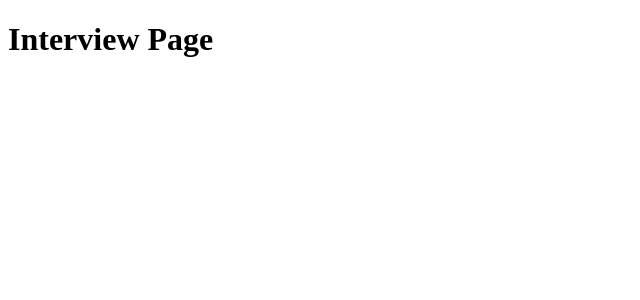
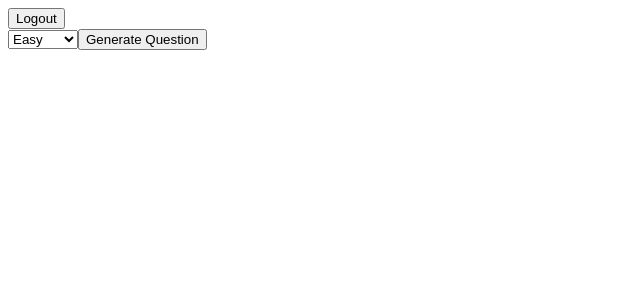
Before and after one commit to Sergiu1809/interview_prep_pot, a React (Vite) app in the folder frontend/: page /interview/1 in a window 1280 px wide. Shown: the top 300 px of the page, without its empty margins (0-640 px from the left). Built offline with nearby package versions, Linux system fonts and the light colour scheme; sample sign-in values are in the browser's storage.

Commit message:
Implement session management and question generation in Dashboard and Interview pages

```diff
--- a/frontend/src/components/ProtectedRoute.jsx
+++ b/frontend/src/components/ProtectedRoute.jsx
@@ -1,9 +1,17 @@
-import {Outlet, Navigate } from "react-router-dom";
-
+import {Outlet, Navigate, useNavigate } from "react-router-dom";
 
 function AuthGuard(){
+    const navigate = useNavigate()
     const token = localStorage.getItem("token")
-    return token ? <Outlet/> : <Navigate to="/"/>
+    return token ?
+        <div>
+            <button onClick={() => {
+                localStorage.removeItem("token")
+                 navigate("/")
+            }}>Logout</button>
+            <Outlet/>
+        </div> :
+        <Navigate to="/"/>
 }
 
 export default AuthGuard
--- a/frontend/src/pages/DashboardPage.jsx
+++ b/frontend/src/pages/DashboardPage.jsx
@@ -1,5 +1,50 @@
+import { useState } from "react"
+import { useNavigate} from "react-router-dom"
+import { apiRequest } from "../api"
+
+
 function DashboardPage(){
-    return <h1>Dashboard Page</h1>
+    const [topic, setTopic] = useState("")
+    const [error, setError] = useState("")
+
+    const navigate = useNavigate()
+
+    const createSession = async () => {
+
+        if (!topic.trim()) {
+            setError("Please enter a topic")
+            return
+        }
+
+        try{
+            const response = await apiRequest("/sessions/", "POST", {topic: topic})
+
+            const data = await response.json()
+
+            if(response.ok){
+                navigate(`/interview/${data.id}`)
+            } else {
+                if ( typeof data.detail === "string") {
+                    setError(data.detail)
+                } else{
+                    setError("Please enter a topic")
+                }
+            }
+        } catch(err){
+                setError("Cannot connect to server")
+        }
+    }
+
+    return(
+    <div>
+        <h1>Dashboard Page</h1>
+        <input type="text" placeholder="Name session" value={topic} onChange={(e) => setTopic(e.target.value)}/>
+        <button onClick={createSession}>Create Session</button>
+        {error && <p>{error}</p>}
+        <button onClick={() => navigate("/history")}>View History</button>
+    </div>
+
+    )
 }
 
 export default DashboardPage
--- a/frontend/src/pages/InterviewPage.jsx
+++ b/frontend/src/pages/InterviewPage.jsx
@@ -1,5 +1,111 @@
+import { useParams, useNavigate } from "react-router-dom"
+import { apiRequest } from "../api"
+import { useState } from "react"
+
 function InterviewPage(){
-    return <h1>Interview Page</h1>
+    const {sessionId} = useParams()
+    const [phase, setPhase] = useState("choosing")
+    const [difficulty, setDifficulty] = useState("easy")
+    const [question, setQuestion] = useState("")
+    const [questionId, setQuestionId] = useState("")
+    const [answer, setAnswer] = useState("")
+    const [feedback, setFeedback] = useState("")
+    const [score, setScore] = useState("")
+    const [modelAnswer, setModelAnswer] = useState("")
+    const [error, setError] = useState("")
+
+    const navigate = useNavigate()
+
+    const generateQuestion = async () => {
+        setAnswer("")
+
+        try{
+            const response = await apiRequest(`/sessions/${sessionId}/next-question`,"POST", {difficulty: difficulty})
+
+            const data = await response.json()
+
+            if(response.ok){
+                setQuestion(data.question_text)
+                setQuestionId(data.id)
+                setPhase("answering")
+            }
+        } catch {
+            setError("Cannot connect to server")
+        }
+    }
+
+    const submitAnswer = async () => {
+        if (!answer.trim()) {
+            setError("Please enter an answer")
+            return
+        }
+        setError("")
+
+        try{
+            const response = await apiRequest(`/sessions/${sessionId}/${questionId}/answer`, "POST", {answer_text: answer})
+
+            const data = await response.json()
+
+            if(response.ok){
+                setPhase("feedback")
+                setFeedback(data.feedback)
+                setScore(data.score)
+                setModelAnswer(data.model_answer)
+            }
+        } catch {
+            setError("Cannot connect to server")
+        }
+    }
+
+    const completeSession = async () => {
+        try{
+            const response = await apiRequest(`/sessions/${sessionId}/complete`,"PATCH")
+
+            const data = await response.json()
+
+            if(response.ok){
+                navigate(`/history/${sessionId}`)
+            }
+        } catch {
+            setError("Cannot connect to server")
+        }
+    }
+
+
+    return(
+        <div>
+            {phase === "choosing" && (
+                <div>
+                    <select value={difficulty} onChange={(e) => setDifficulty(e.target.value)}>
+                        <option value="easy">Easy</option>
+                        <option value ="medium">Medium</option>
+                        <option value="hard">Hard</option>
+                    </select>
+                    <button onClick={generateQuestion}>Generate Question</button>
+                    {error && <p>{error}</p>}
+                </div>
+                )}
+
+            {phase === "answering" && (
+                <div>
+                    <p>{question}</p>
+                    <textarea value={answer} placeholder="Your answer..."  onChange={(e) => setAnswer(e.target.value)}></textarea>
+                    <button onClick={submitAnswer}>Submit</button>
+                    {error && <p>{error}</p>}
+                </div>
+            )}
+
+            {phase === "feedback" && (
+                <div>
+                    {score && <p>{score}</p>}
+                    {feedback && <p>{feedback}</p>}
+                    {modelAnswer && <p>{modelAnswer}</p>}
+                    <button onClick={() => setPhase("choosing")}>Next Question</button>
+                    <button onClick={completeSession}>Complete Session</button>
+                </div>
+            )}
+        </div>
+    )
 }
 
 export default InterviewPage
```
